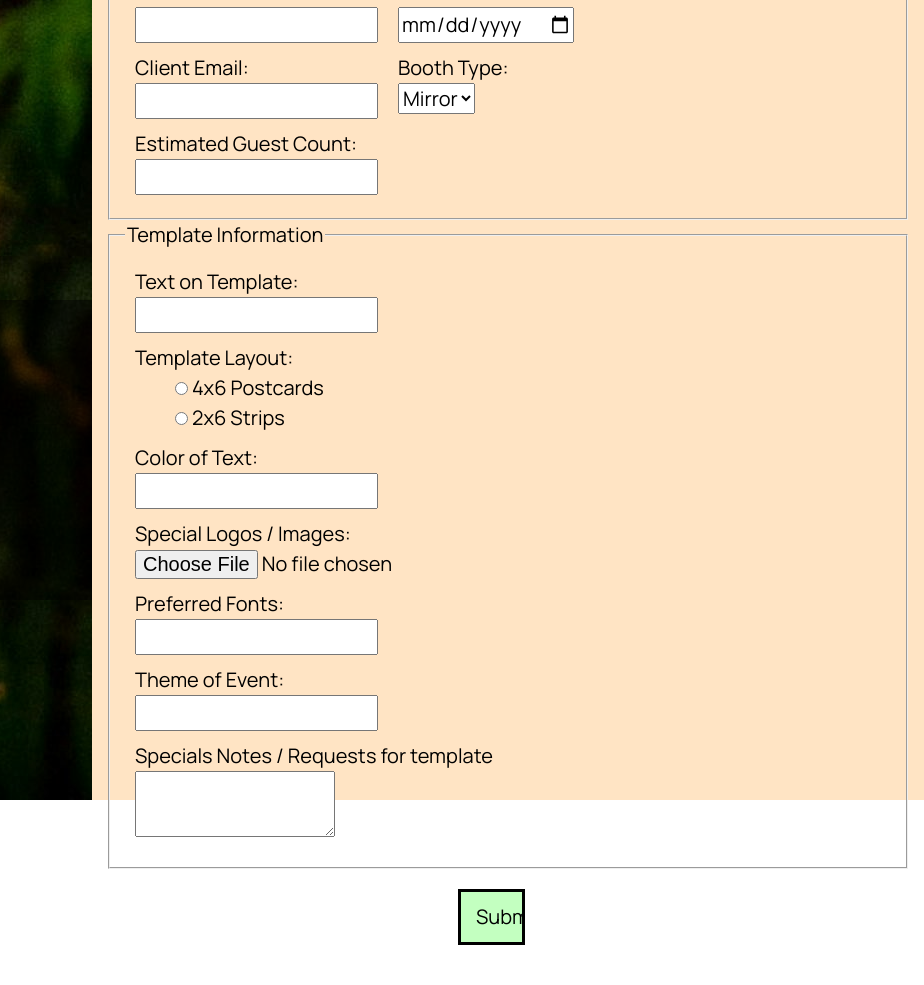
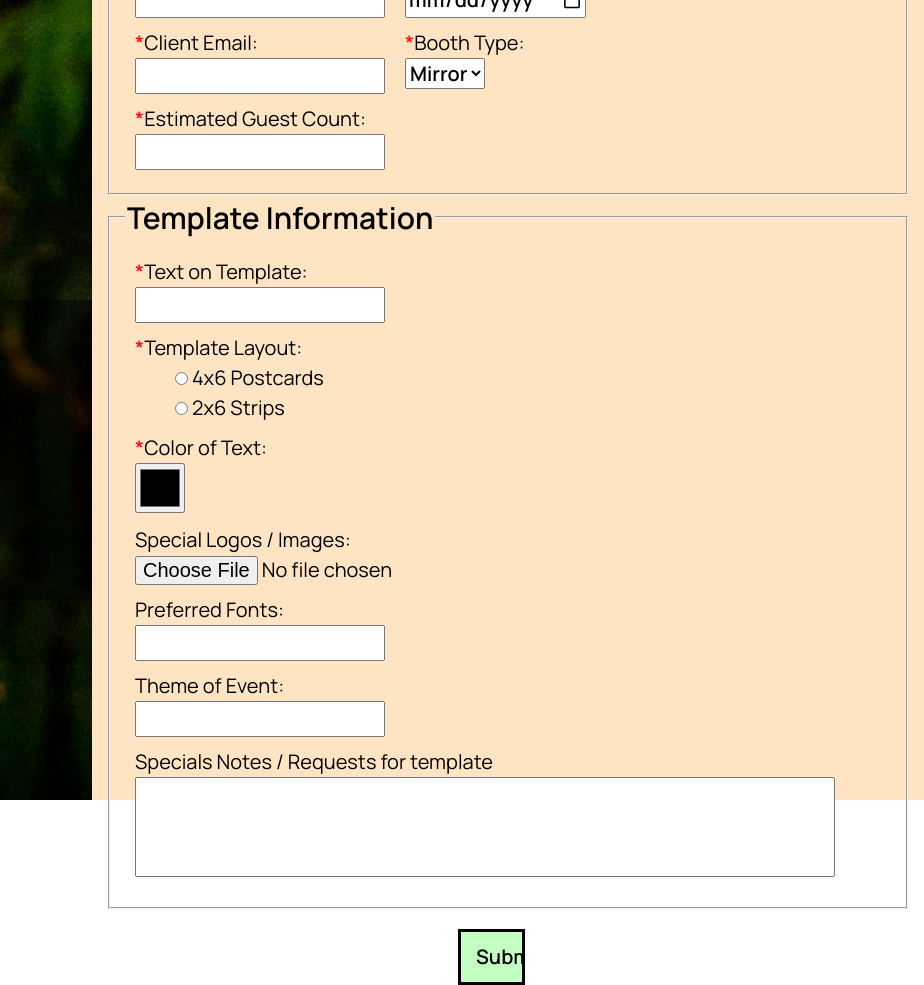
Before and after one commit to jforino/template_form, a plain HTML site: page index.html in a window 1280 px wide. Shown: the full height of the page, 356-1280 px from the left. Before the commit the page ends 945 px from the top, so only its background shows below. Drawn offline with Linux system fonts and the light colour scheme.

Commit message:
Update README

```diff
--- a/index.html
+++ b/index.html
@@ -26,29 +26,29 @@
 
                 <div class="container">
                     <div class="eventItem">
-                    <label for="clientName">Client Name:</label>
+                    <label for="clientName"><span class="redasterisk">*</span>Client Name:</label>
                     <input type="text" name="clientName" id="clientName" required>
                     </div>
 
                     <div class="eventItem">
-                    <label for="clientEmail">Client Email:</label>
+                    <label for="clientEmail"><span class="redasterisk">*</span>Client Email:</label>
                     <input type="email" name="clientEmail" id="clientEmail" required>
                     </div>
 
                     <div class="eventItem">
-                    <label for="guestCount">Estimated Guest Count:</label>
-                    <input type="number" name="guestCount" id="guestCount" required>
+                    <label for="guestCount"><span class="redasterisk">*</span>Estimated Guest Count:</label>
+                    <input type="number" name="guestCount" id="guestCount" required min="0">
                     </div>
                 </div>
 
                 <div class="container">
                     <div class="eventItem">
-                    <label for="eventDate">Event Date:</label>
+                    <label for="eventDate"><span class="redasterisk">*</span>Event Date:</label>
                     <input type="date" name="eventDate" id="eventDate" required>
                     </div>
 
                     <div class="eventItem">
-                    <label for="boothType">Booth Type:</label>
+                    <label for="boothType"><span class="redasterisk">*</span>Booth Type:</label>
                     <select name="boothType" id="boothType">
                         <option value="Mirror">Mirror</option>
                         <option value="Pylon">Pylon</option>
@@ -64,12 +64,12 @@
                     <legend>Template Information</legend>
 
                     <div class="eventItem">
-                        <label for="templateText">Text on Template:</label>
+                        <label for="templateText"><span class="redasterisk">*</span>Text on Template:</label>
                         <input type="text" name="templateText" id="templateText">
                     </div>
 
                     <div class="eventItem">
-                        <div>Template Layout:</div>
+                        <div class="label"><span class="redasterisk">*</span>Template Layout:</div>
                         <div style="margin-left: 40px;">
                             <input type="radio" name="templateLayout" id="4x6" value="4x6">
                             <label for="4x6" style="display: inline;">4x6 Postcards</label>
@@ -81,13 +81,13 @@
                     </div>
 
                     <div class="eventItem">
-                        <label for="textColor">Color of Text:</label>
-                        <input type="text" name="textColor" id="textColor"  >
+                        <label for="textColor"><span class="redasterisk">*</span>Color of Text:</label>
+                        <input type="color" name="textColor" id="textColor" style="width: 50px; height: 50px; display: inline;">
                     </div>
 
                     <div class="eventItem">
                         <label for="specialLogo">Special Logos / Images:</label>
-                        <input type="file" name="specialLogo" id="specialLogo">
+                        <input type="file" name="specialLogo" id="specialLogo" class="label">
                     </div>
 
                     <div class="eventItem">
--- a/style.css
+++ b/style.css
@@ -37,7 +37,7 @@
   *{
     font-size: 20px;
     font-family: "Manrope", 'Courier New', 'Arial';
-    font-weight: 400;
+    font-weight: 600;
   }
 
   h1{
@@ -103,9 +103,9 @@
 }
 
 #specialInstructions{
-    width: 200px;
-    max-width: 350px;
-    max-height: 200px;
+    width: 700px;
+    height: 100px;
+    resize: none;
 }
 
 fieldset{
@@ -127,6 +127,22 @@ fieldset{
     border: black solid 3px;
 }
 
-label{
+label, .label{
     display: block;
+    font-weight: 400;
 }
+
+.redasterisk{
+    color: rgb(255, 21, 21);
+}
+
+legend{
+    font-size: 1.5em;
+}
+
+input:focus{
+  padding: 0px;
+  border-radius: 4px;
+  font-size: 16px;
+  transition: border-color 0.3s ease-in-out, box-shadow 0.3s ease-in-out;
+}
```
Also changed, not shown: 1 other file.
